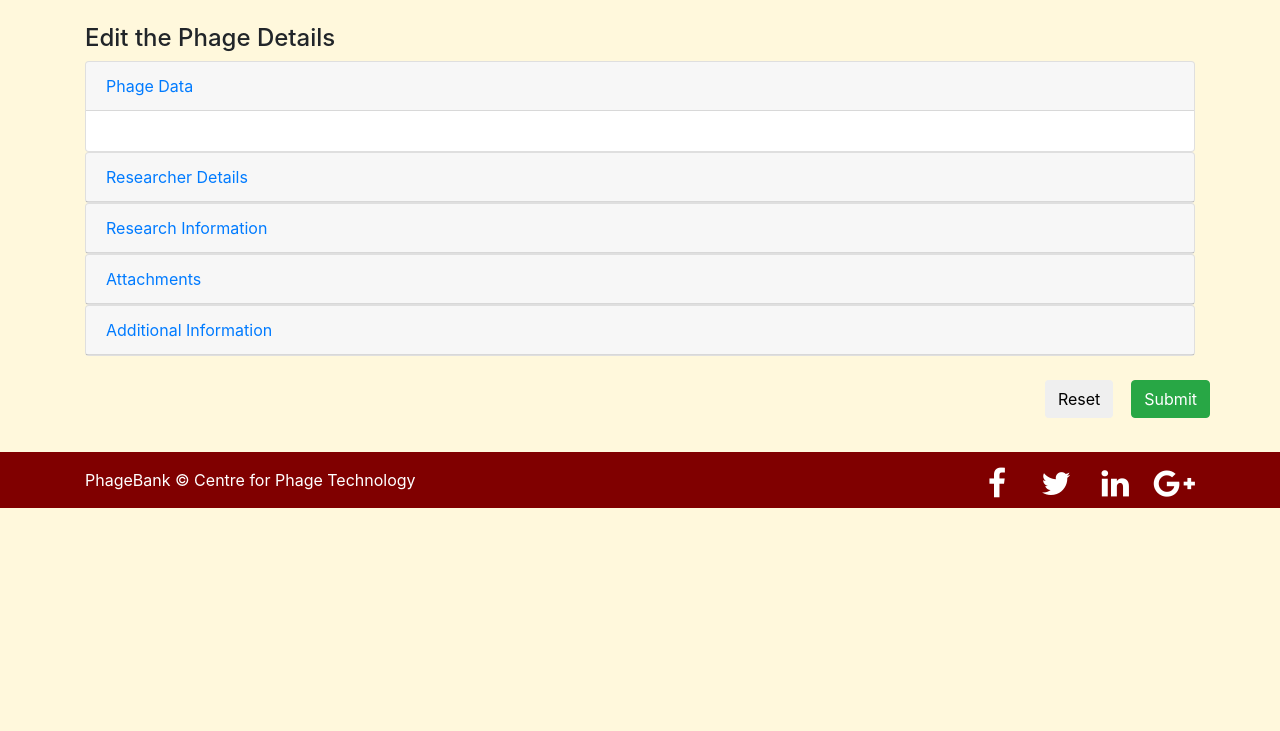
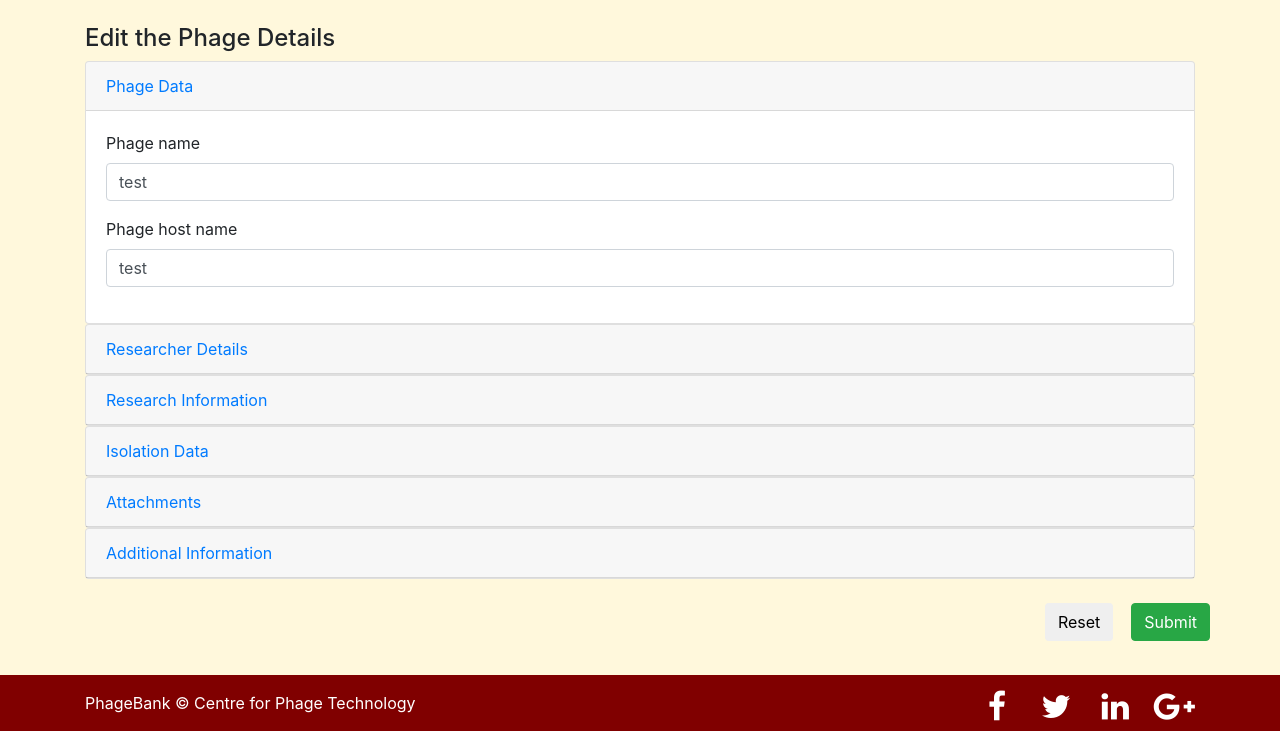
Before and after one commit to apoorvkumar91/phage-bank, a Django app: template PhageBank/templates/EditPhage.html in a window 1280 px wide. Shown: the part 112-843 px from the top of the page. Before the commit the page ends 620 px from the top, so only its background shows below. Run offline with Django 3.2, Linux system fonts and the light colour scheme; the template is opened without the code that fills it: values that come from a table or form of the project are taken from there, others are empty; data comes from the database, SQL or seed files in the repository; parts of the project's set-up code (start-up, migrations or seed data) failed here and were passed over; some libraries are stand-ins or nearby versions.

Commit message:
Editing Isolation Data on edit page
Editing Isolation Data on edit page

```diff
--- a/PhageBank/core/forms.py
+++ b/PhageBank/core/forms.py
@@ -140,7 +140,7 @@ class Add_Experiment_Form(forms.ModelForm):
                                                                })
                                  )
 
-    timestamp = forms.DateField(label='Date of Experiment',
+    timestamp = forms.DateField(label='Date of Experiment',required=False,
                                     widget=forms.DateInput(attrs={'autofocus': 'autofocus',
                                                                       'type': 'date'}))
 
@@ -229,7 +229,7 @@ class Isolation_Form(forms.Form):
                                                           })
                             )
 
-    timestamp = forms.DateField(label='Date of Experiment',
+    timestamp = forms.DateField(label='Date of Experiment',required=False,
                                     widget=forms.DateInput(attrs={'autofocus': 'autofocus',
                                                                       'type': 'date'}))
 
@@ -272,21 +272,40 @@ class AIForm(forms.Form):
                                       )
 
 class Edit_Phage_DataForm(forms.ModelForm):
+    phage_name = forms.CharField(required=False,)
+    phage_host_name = forms.CharField(required=False,)
     class Meta:
         model = PhageData
         fields = ('phage_name', 'phage_host_name',)
 
 class Edit_ResearcherForm(forms.ModelForm):
+    phage_isolator_name = forms.CharField(required=False,)
+    phage_experimenter_name = forms.CharField(required=False,)
+    INCIDENT_LIVE = (
+        ('0', 'Lab-A'),
+        ('1', 'Lab-B'),
+    )
+    phage_lab = forms.ChoiceField(choices=INCIDENT_LIVE)
+
     class Meta:
         model = PhageData
-        fields = ("phage_isolator_name", "phage_experimenter_name",)
+        fields = ("phage_isolator_name", "phage_experimenter_name","phage_lab")
 
 class Edit_ResearchForm(forms.ModelForm):
+    phage_CPT_id = forms.CharField(required=False,)
+    phage_isolator_loc = forms.CharField(required=False,)
     class Meta:
         model = PhageData
         fields = ("phage_CPT_id", "phage_isolator_loc",)
 
 class Edit_IsolationDataForm(forms.ModelForm):
+    timestamp = forms.DateField(label='Date of Experiment',required=False,
+                                    widget=forms.DateInput(attrs={'autofocus': 'autofocus',
+                                                                      'type': 'date'}))
+    owner = forms.CharField(required=False,)
+    location = forms.CharField(required=False,)
+    type = forms.CharField(required=False,)
+
     class Meta:
         model = IsolationData
         fields = ('owner', 'location', 'type', 'timestamp')
--- a/PhageBank/core/models.py
+++ b/PhageBank/core/models.py
@@ -1,6 +1,6 @@
 from __future__ import unicode_literals
 from django.db import models
-from datetime import datetime
+from datetime import datetime,date
 
 class PhageData(models.Model):
     phage_name = models.CharField(max_length=30, default='none')
@@ -13,7 +13,6 @@ class PhageData(models.Model):
     phage_submitted_date = models.DateTimeField(default=datetime.now, blank=True)
     phage_all_links = models.CharField(max_length=5000, default='none')
     phage_lab =  models.CharField(max_length=30, default='A')
-
 
 class PreData(models.Model):
     testkey = models.ForeignKey(PhageData, related_name='PhageName')
@@ -33,5 +32,5 @@ class IsolationData(models.Model):
     isokey = models.ForeignKey(PhageData, related_name='iso_phageName')
     owner = models.CharField(max_length=100, default='none')
     location = models.CharField(max_length=100, default='none')
-    timestamp = models.DateTimeField(default=datetime.now)
+    timestamp = models.DateField(null=True)
     type = models.CharField(max_length=100, default='none')
--- a/PhageBank/templates/EditPhage.html
+++ b/PhageBank/templates/EditPhage.html
@@ -53,6 +53,9 @@
 
                     {% elif field.name == 'phage_experimenter_name'%}
                     {% render_field field class="form-control" value=item.phage_experimenter_name%}
+
+                    {% elif field.name == 'phage_lab'%}
+                    {% render_field field class="form-control" value=item.phage_lab%}
                     {% endif %}
                     {% for error in field.errors %}
                     <p class="help-block">{{ error }}</p>
@@ -79,6 +82,36 @@
 
                     {% elif field.name == 'phage_CPT_id'%}
                     {% render_field field class="form-control" value=item.phage_CPT_id%}
+                    {% endif %}
+                    {% for error in field.errors %}
+                    <p class="help-block">{{ error }}</p>
+                    {% endfor %}
+                </div>
+                {% endfor %}
+            </div>
+        </div>
+    </div>
+<div class="card">
+        <div class="card-header">
+            <a class="collapsed card-link" data-toggle="collapse" data-parent="#accordion" href="#add_iso">
+                Isolation Data
+            </a>
+        </div>
+        <div id="add_iso" class="collapse">
+            <div class="card-body">
+                {% for field in isoform %}
+                <div class="form-group{% if field.errors %} has-error{% endif %}">
+                    <label for="{{ field.id_for_label }}">{{ field.label }}</label>
+                    {% if field.name == 'owner'%}
+                    {% render_field field class="form-control" value=iso.owner%}
+
+                    {% elif field.name == 'location'%}
+                    {% render_field field class="form-control" value=iso.location%}
+
+                    {% elif field.name == 'timestamp'%}
+                    {% render_field field class="form-control" value=iso.timestamp%}
+                    {% elif field.name == 'type'%}
+                    {% render_field field class="form-control" value=iso.type%}
                     {% endif %}
                     {% for error in field.errors %}
                     <p class="help-block">{{ error }}</p>
```
Also changed, not shown: PhageBank/core/views.py (+25 -5 lines), PhageBank/templates/view_phage.html (+19 -1 lines).
